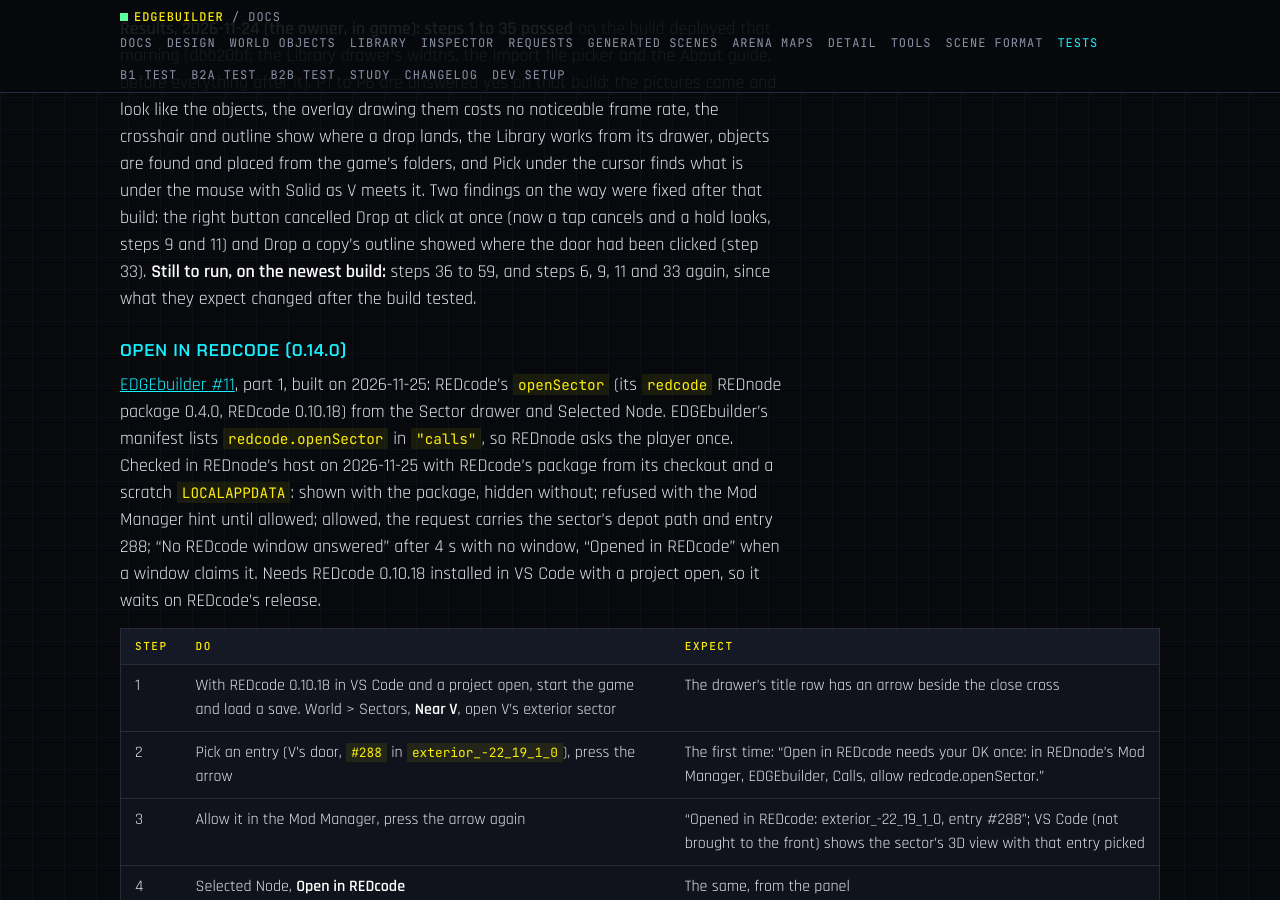
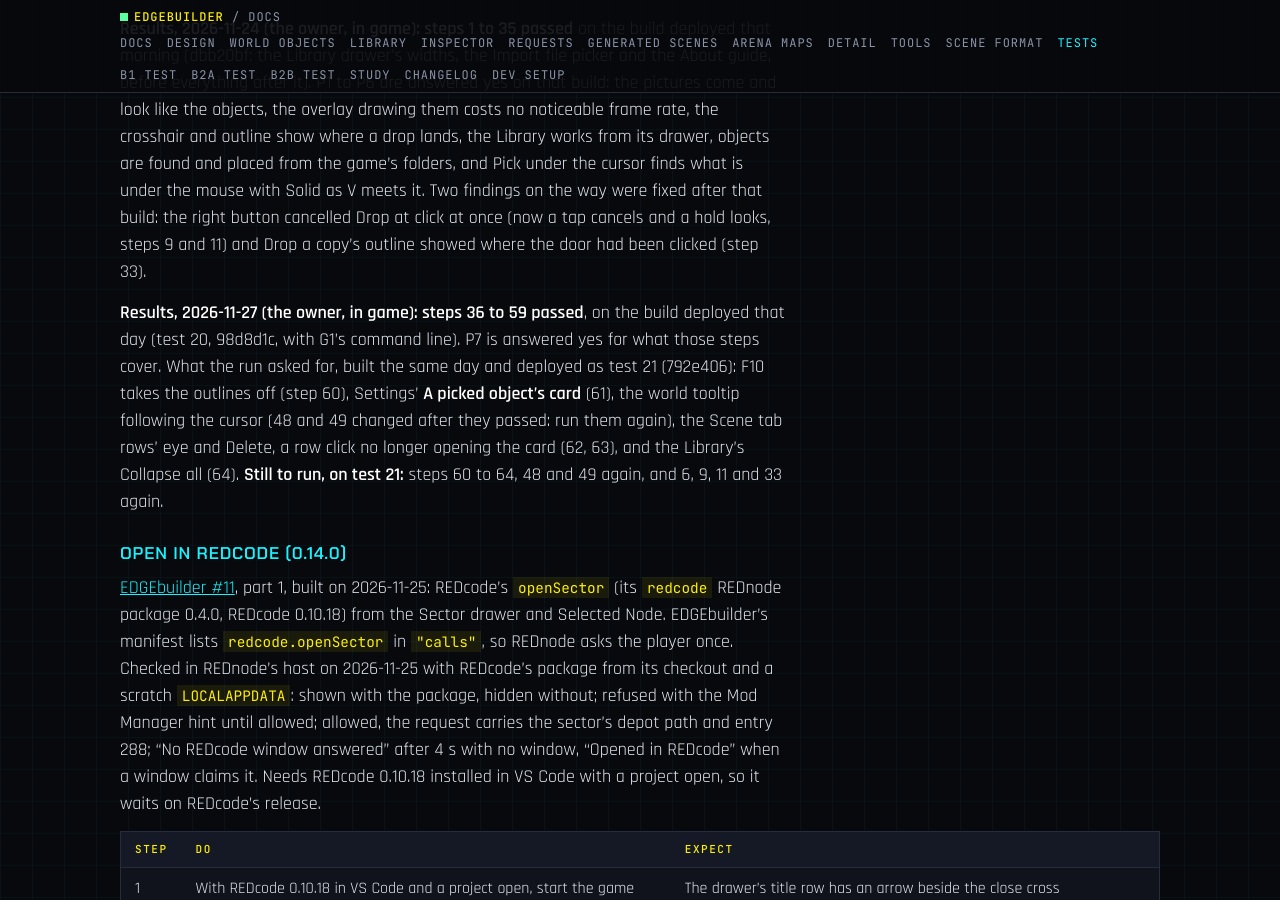
Before and after one commit to Edgemodders/EDGEbuilder, a Jekyll site: the page built from docs/testing.md, in a window 1280 px wide and 900 px high, scrolled down 68351 px. Built offline with Jekyll 4.4.1, drawn with Linux system fonts in a browser that asks for light colours; some of the changed text lies outside the part shown.

Commit message:
0.14.0's test: steps 36 to 59 passed in game; test 21 deployed
Co-Authored-By: Claude Opus 5.5 <noreply@anthropic.com>

```diff
--- a/docs/testing.md
+++ b/docs/testing.md
@@ -36,7 +36,7 @@ Last updated 2026-10-30.
 | [D2 Open, close, lock](#d2-open-close-lock-0130) | In the game | D2 | 2026-11-23 (0.13.0, 0.13.1) | Pass (step 12 as R1 to R5 on 0.13.1) |
 | [S1 Sectors](#s1-sectors-0130) | In the game | S1 | 2026-11-23 (0.13.0 to 0.13.2) | Pass |
 | [Project picker](#project-picker-0130) | In the game | Project picker | 2026-11-23 (0.13.1) | Pass; 0.13.2 released |
-| [Previews, the Explorer, the Library drawer and Drop at click's outline](#previews-the-explorer-the-library-drawer-and-drop-at-clicks-outline-0140) | In the game | 0.14.0 | 2026-11-24 | Partly run: steps 1 to 35 passed on the morning's build; 36 to 61, and 6, 9, 11 and 33 again, to run on the newest (61 steps, P1 to P7; 60 and 61 added on 2026-11-27 from the owner's run) |
+| [Previews, the Explorer, the Library drawer and Drop at click's outline](#previews-the-explorer-the-library-drawer-and-drop-at-clicks-outline-0140) | In the game | 0.14.0 | 2026-11-24, 2026-11-27 | Partly run: steps 1 to 35 passed on 2026-11-24, 36 to 59 on 2026-11-27; 60 to 64 (added from that run), 48 and 49 (changed) and 6, 9, 11 and 33 again to run on test 21 (64 steps, P1 to P7) |
 | [T0 Tools probe](#t0-tools-probe) | In the game | T0 | 2026-11-24 | Not run (checked in REDnode's host; 10 steps) |
 | [G1 The command line and the scene contract](#g1-the-command-line-and-the-scene-contract-0140) | By hand, steps 1 to 8 without the game; 9 to 11 in the game | G1 | 2026-11-27 | Partly run: steps 1 to 8 passed (by script, no game); 9 to 11 in the game to run. A release gate for 0.14.0 |
 | [G0 Generated scenes: the look](#g0-generated-scenes-the-look) | In the game | G0, G1 | 2026-11-23 | Partly run: steps 1 and 2 passed (a command-line bake loads and draws; G1's end is met); step 7 in part; 3, 4, 6 and 8 to run |
@@ -1181,7 +1181,9 @@ Before: the game closed; Claude deploys 0.14.0 with EDGEdeck. A save loaded, a s
 | P6 | Does Pick under the cursor find what is under the mouse, and does Solid match what V bumps into? |
 | P7 | Are the drawer widths, the Import file picker, the About tab's guide, a picture's details before Drop, the Objects drawer's eye, the Explorer's reveal and the Scene tab's list, minimize, Bring V and the panels' new names right in the game? |
 
-**Results, 2026-11-24 (the owner, in game): steps 1 to 35 passed** on the build deployed that morning (dbb20bf: the Library drawer's widths, the Import file picker and the About guide, before everything after it). P1 to P6 are answered yes on that build: the pictures come and look like the objects, the overlay drawing them costs no noticeable frame rate, the crosshair and outline show where a drop lands, the Library works from its drawer, objects are found and placed from the game's folders, and Pick under the cursor finds what is under the mouse with Solid as V meets it. Two findings on the way were fixed after that build: the right button cancelled Drop at click at once (now a tap cancels and a hold looks, steps 9 and 11) and Drop a copy's outline showed where the door had been clicked (step 33). **Still to run, on the newest build:** steps 36 to 59, and steps 6, 9, 11 and 33 again, since what they expect changed after the build tested.
+**Results, 2026-11-24 (the owner, in game): steps 1 to 35 passed** on the build deployed that morning (dbb20bf: the Library drawer's widths, the Import file picker and the About guide, before everything after it). P1 to P6 are answered yes on that build: the pictures come and look like the objects, the overlay drawing them costs no noticeable frame rate, the crosshair and outline show where a drop lands, the Library works from its drawer, objects are found and placed from the game's folders, and Pick under the cursor finds what is under the mouse with Solid as V meets it. Two findings on the way were fixed after that build: the right button cancelled Drop at click at once (now a tap cancels and a hold looks, steps 9 and 11) and Drop a copy's outline showed where the door had been clicked (step 33).
+
+**Results, 2026-11-27 (the owner, in game): steps 36 to 59 passed**, on the build deployed that day (test 20, 98d8d1c, with G1's command line). P7 is answered yes for what those steps cover. What the run asked for, built the same day and deployed as test 21 (792e406): F10 takes the outlines off (step 60), Settings' **A picked object's card** (61), the world tooltip following the cursor (48 and 49 changed after they passed: run them again), the Scene tab rows' eye and Delete, a row click no longer opening the card (62, 63), and the Library's Collapse all (64). **Still to run, on test 21:** steps 60 to 64, 48 and 49 again, and 6, 9, 11 and 33 again.
 
 ### Open in REDcode (0.14.0)
 
```
